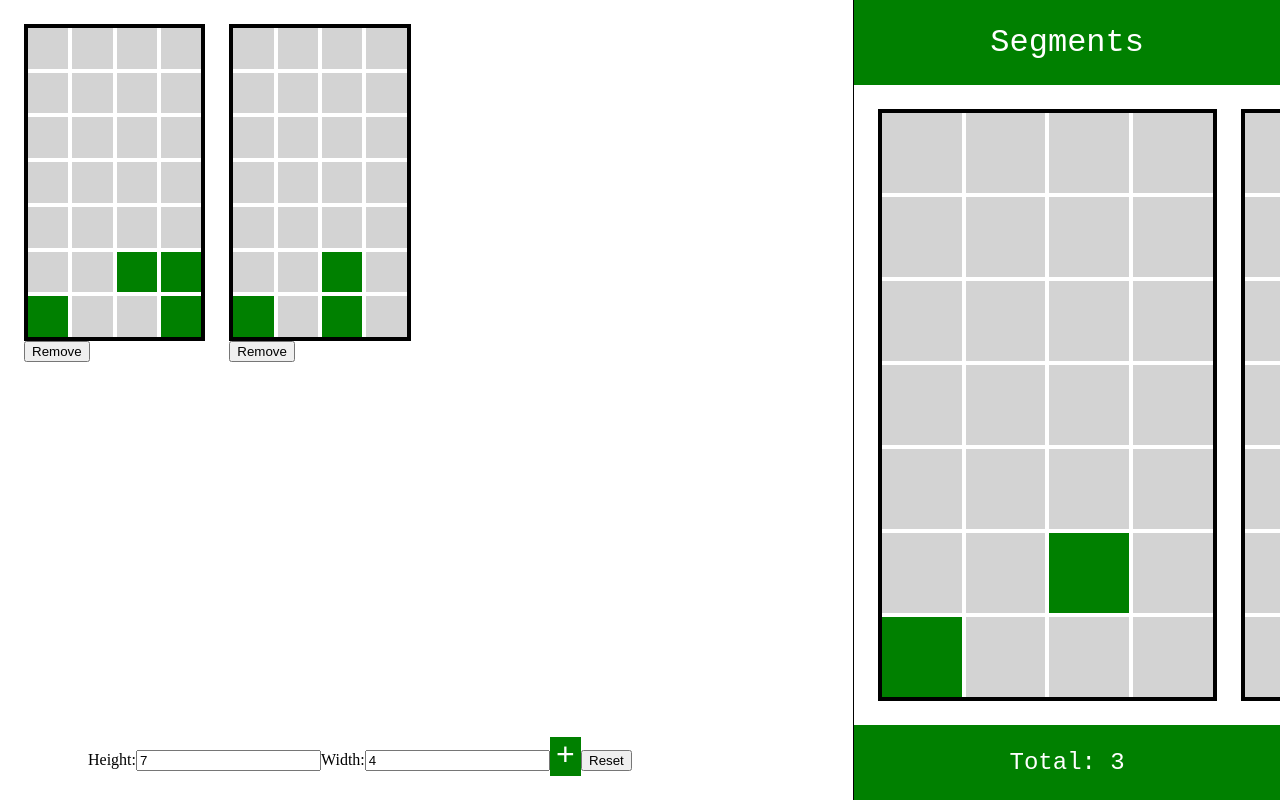
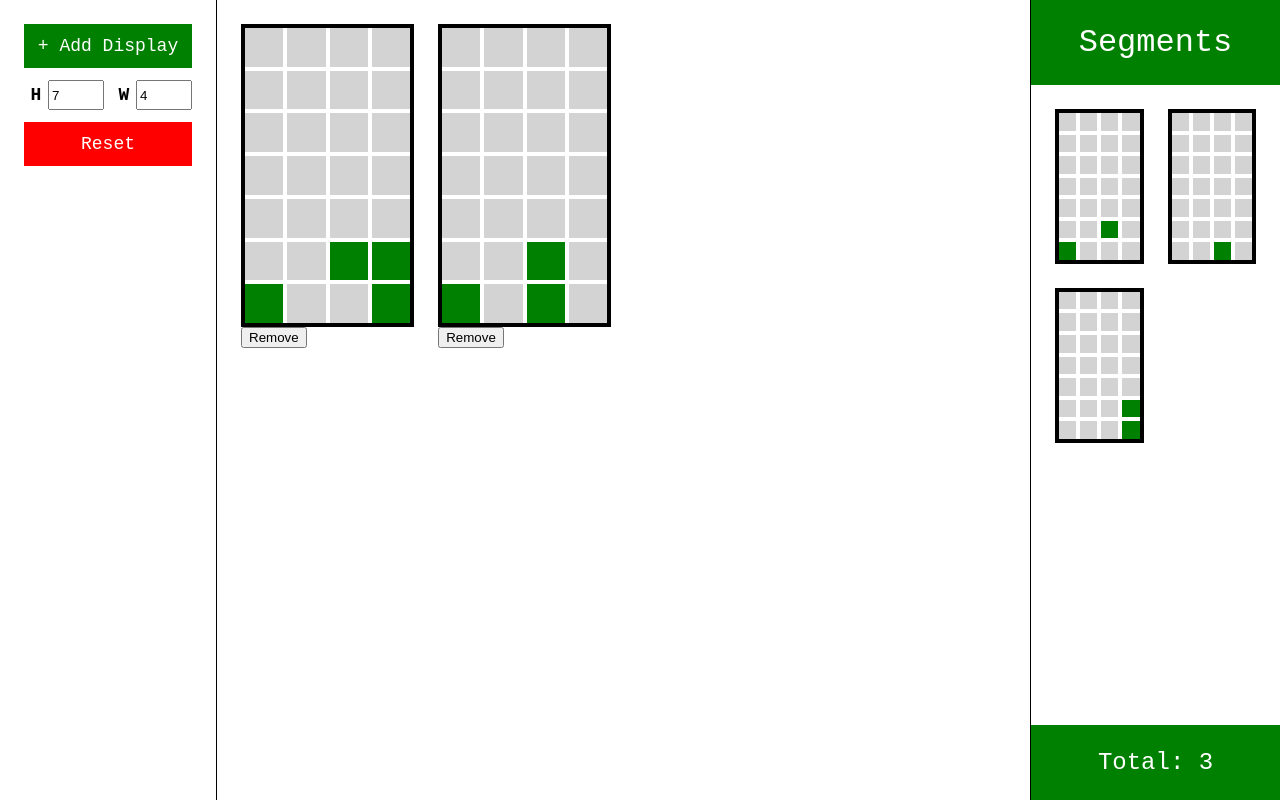
Before and after one commit to JakeKo/matrix-maker, a React (Create React App) app: page / in a window 1280 px wide. Built offline with nearby package versions, Linux system fonts and the light colour scheme.

Commit message:
Restyled controls

```diff
--- a/src/App.css
+++ b/src/App.css
@@ -5,7 +5,7 @@ body {
 
 .app {
   display: grid;
-  grid-template-columns: 2fr 1fr;
+  grid-template-columns: min-content 1fr 250px;
   height: 100vh;
   width: 100vw;
 }
@@ -18,21 +18,62 @@ body {
   position: relative;
 }
 
-.new-matrix-button {
+.controls {
+  padding: 24px;
+  box-sizing: border-box;
+  border-right: 1px solid black;
+  display: flex;
+  flex-direction: column;
+  gap: 12px;
+}
+
+.row {
+  display: flex;
+  gap: 8px;
+}
+
+.input-label-group {
+  display: flex;
+  justify-content: flex-start;
+  align-items: center;
+}
+
+.input-label-group label {
+  display: flex;
+  justify-content: center;
+  align-items: center;
+  font-family: monospace;
+  font-weight: bold;
+  height: 24px;
+  width: 24px;
+  font-size: 18px;
+}
+
+.input-label-group input {
+  height: 24px;
+  width: 48px;
+}
+
+.positive-button {
   background: green;
   color: white;
   font-family: monospace;
-  font-size: 32px;
+  font-size: 18px;
+  padding: 12px;
+  width: 100%;
   border: none;
   cursor: pointer;
 }
 
-.controls {
-  position: absolute;
-  bottom: 0;
-  left: 64px;
-  padding: 24px;
-  box-sizing: border-box;
+.negative-button {
+  background: red;
+  color: white;
+  font-family: monospace;
+  font-size: 18px;
+  padding: 12px;
+  width: 100%;
+  border: none;
+  cursor: pointer;
 }
 
 .segments-container {
@@ -65,7 +106,8 @@ body {
 
 .segments {
   display: grid;
-  grid-template-columns: repeat(3, 1fr);
+  grid-template-columns: repeat(2, 1fr);
+  grid-auto-rows: min-content;
   gap: 24px;
   padding: 24px;
   box-sizing: border-box;
--- a/src/App.js
+++ b/src/App.js
@@ -43,33 +43,41 @@ function App() {
 
   return (
     <div className="app">
-      <div className="canvas">
       <div className="controls">
-          Height:
+        <button className="positive-button" type="button" onClick={addMatrix}>
+          + Add Display
+        </button>
+        <div className="row">
+          <div className="input-label-group">
+            <label htmlFor="height">H</label>
             <input
+              name="height"
               type="number"
               value={height}
               min={1}
               onChange={(event) => updateHeight(event.target.value)}
             />
-          Width:
+          </div>
+          <div className="input-label-group">
+            <label htmlFor="width">W</label>
             <input
+              name="width"
               type="number"
               value={width}
               min={1}
               onChange={(event) => updateWidth(event.target.value)}
             />
+          </div>
+        </div>
         <button
-            className="new-matrix-button"
+          className="negative-button"
           type="button"
-            onClick={addMatrix}
+          onClick={resetMatrices}
         >
-            +
-          </button>
-          <button type="button" onClick={resetMatrices}>
           Reset
         </button>
       </div>
+      <div className="canvas">
         {matrices.map((matrix, i) => (
           <div>
             <InteractiveMatrix
```
Lines whose indentation alone changed are shown as unchanged.
